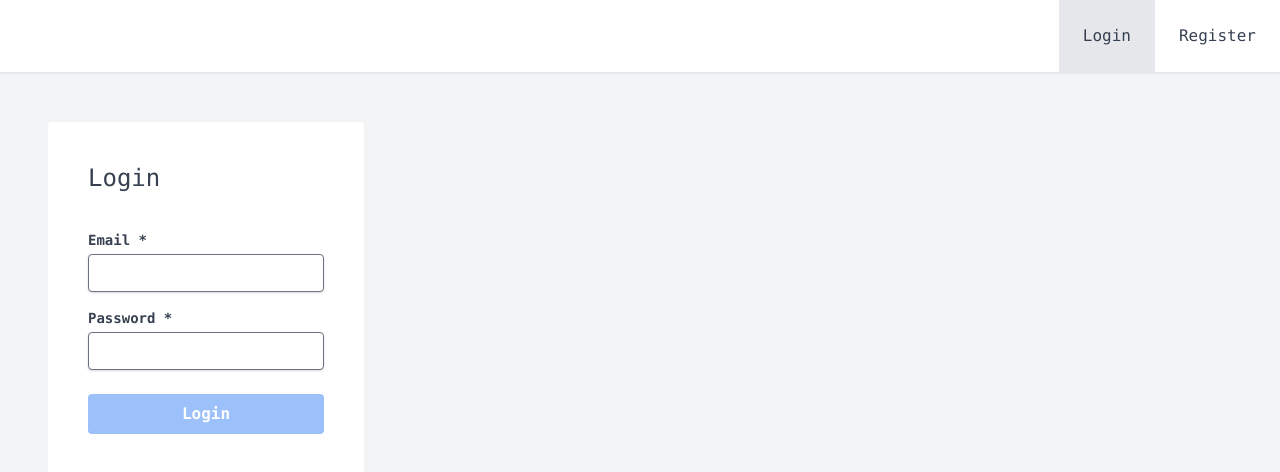
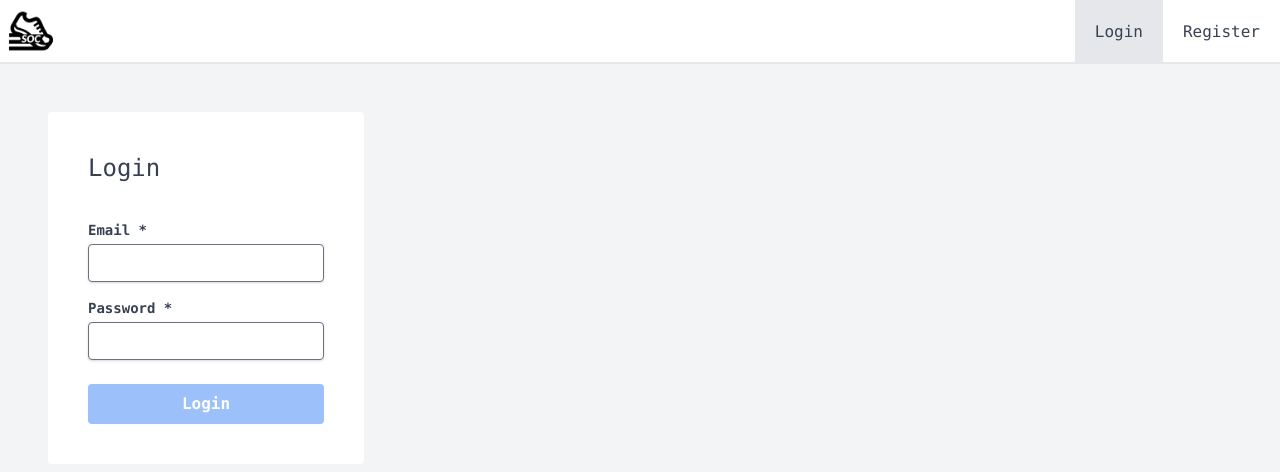
Before and after one commit to viliusgudziunas/soc-frontend-2021, a React (Create React App) app: page /login in a window 1280 px wide. Shown: the top 472 px of the page. Built offline with nearby package versions, Linux system fonts and the light colour scheme.

Commit message:
Added logo to the navbar

```diff
--- a/src/components/Navbar.tsx
+++ b/src/components/Navbar.tsx
@@ -1,14 +1,14 @@
 import { AuthContext } from '@contexts/authContext';
 import { NavbarLink } from '@lib/NavbarLink';
+import logo from '@static/soc-logo_black.png';
 import { ReactElement, useContext } from 'react';
 
 export const Navbar = (): ReactElement => {
   const { isLoggedIn } = useContext(AuthContext);
 
   return (
-    <nav className='flex flex-row border-b-2 bg-white'>
-      {/* // TODO: Add icon here */}
-      {/* <div className='m-6 mr-12'>Icon here</div> */}
+    <nav className='flex flex-row border-b-2 bg-white h-16'>
+      <img src={logo} alt='SOC Logo' className='object-scale-down' />
 
       {isLoggedIn ? (
         <>
--- a/src/lib/NavbarLink.tsx
+++ b/src/lib/NavbarLink.tsx
@@ -15,7 +15,7 @@ export const NavbarLink = (props: Props): ReactElement => {
   const [className, setClassName] = useState('');
 
   const classes: ClassObjectModel = {
-    'p-6': true,
+    'p-5': true,
     'hover:bg-gray-300': true,
   };
 
--- a/tsconfig.paths.json
+++ b/tsconfig.paths.json
@@ -9,7 +9,8 @@
       "@pages": ["./pages/index.ts"],
       "@pages/*": ["./pages/*"],
       "@services/*": ["./services/*"],
-      "@shared/*": ["./shared/*"]
+      "@shared/*": ["./shared/*"],
+      "@static/*": ["./static/*"]
     }
   }
 }
```
Also changed, not shown: src/static/soc-logo_black.png (added).
